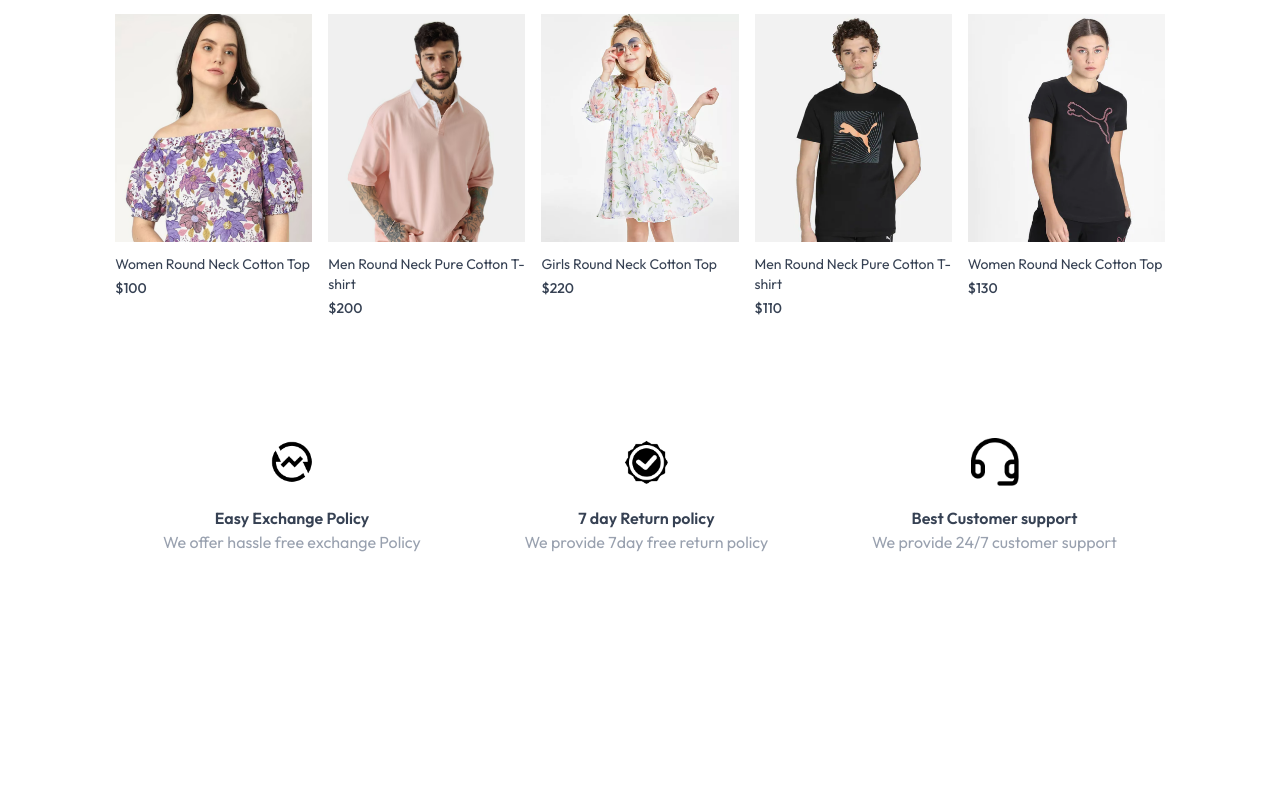
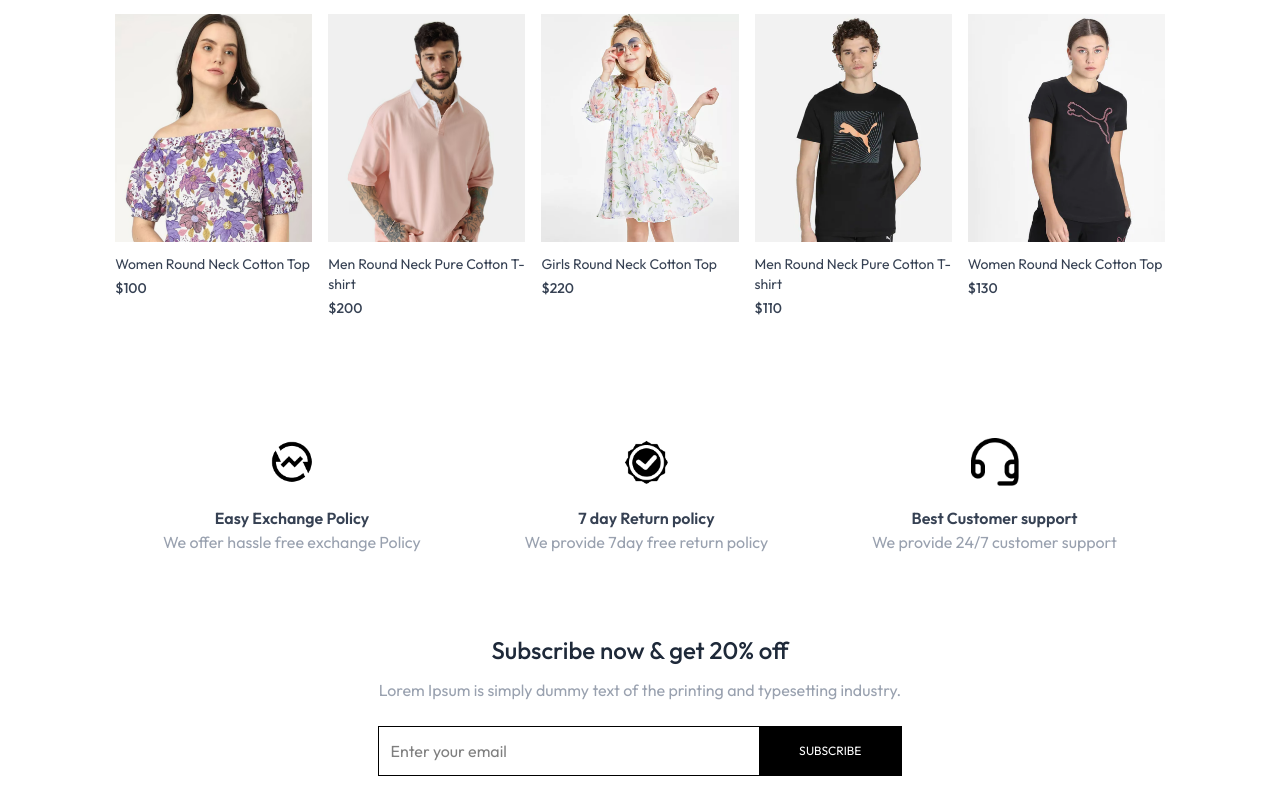
Before and after one commit to satyasootar/Fashion., a React (Vite) app in the folder frontend/: page / in a window 1280 px wide. Shown: the part 1471-2271 px from the top of the page. Before the commit the page ends 2105 px from the top, so only its background shows below. Built offline with nearby package versions, Linux system fonts and the light colour scheme.

Commit message:
add NewsLetterBox component to Home page; implement subscription form

```diff
--- /dev/null
+++ b/frontend/src/components/NewsLetterBox.jsx
@@ -0,0 +1,17 @@
+import React from 'react'
+
+const NewsLetterBox = () => {
+
+    return (
+        <div className='text-center' >
+            <p className='text-2xl font-medium text-gray-800 ' >Subscribe now & get 20% off</p>
+            <p className='text-gray-400 mt-3' > Lorem Ipsum is simply dummy text of the printing and typesetting industry.</p>
+            <form onSubmit={(e) => e.preventDefault()} className='w-full sm:w-1/2 flex items-center gap-2 mx-auto my-6 border pl-3'>
+                <input className='w-full sm:flex-1 outline-none' type="email" placeholder='Enter your email' required name="" id="" />
+                <button type='submit' className='bg-black text-xs text-white px-10 py-4 cursor-pointer' >SUBSCRIBE</button>
+            </form>
+        </div>
+    )
+}
+
+export default NewsLetterBox;
--- a/frontend/src/pages/Home.jsx
+++ b/frontend/src/pages/Home.jsx
@@ -3,6 +3,7 @@
 import LastestCollection from '../components/LastestCollection'
 import { BestSeller } from '../components/BestSeller'
 import OurPolicy from '../components/OurPolicy'
+import NewsLetterBox from '../components/NewsLetterBox'
 
 const Home = () => {
     return (
@@ -11,6 +12,7 @@
             <LastestCollection />
             <BestSeller />
             <OurPolicy />
+            <NewsLetterBox />
         </div>
     )
 }
```
